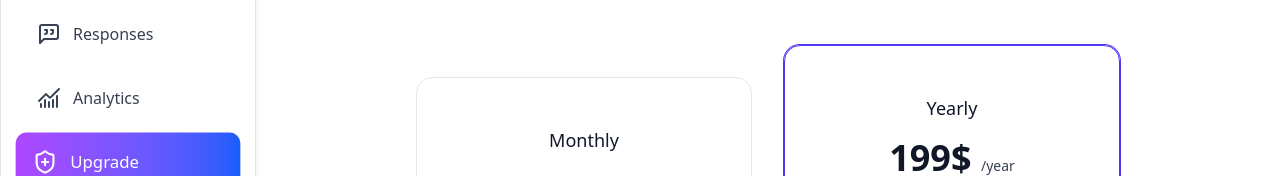
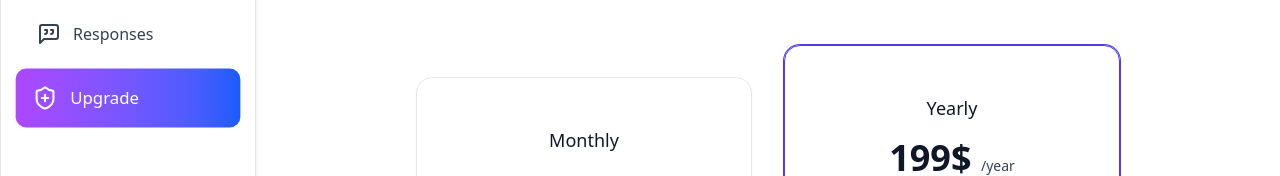
Before and after one commit to ismail-gits/genformic2, a Next.js app: page /dashboard/upgrade in a window 1280 px wide. Shown: the part 157-333 px from the top of the page. Built offline with nearby package versions, Linux system fonts and the light colour scheme; no server answers.

Commit message:
update SideNav.tsx

```diff
--- a/app/dashboard/_components/SideNav.tsx
+++ b/app/dashboard/_components/SideNav.tsx
@@ -38,12 +38,6 @@ const menuList: MenuListType[] = [
   },
   {
     id: 3,
-    name: "Analytics",
-    icon: ChartNoAxesCombined,
-    path: "/dashboard/analytics",
-  },
-  {
-    id: 4,
     name: "Upgrade",
     icon: ShieldPlus,
     path: "/dashboard/upgrade",
```
